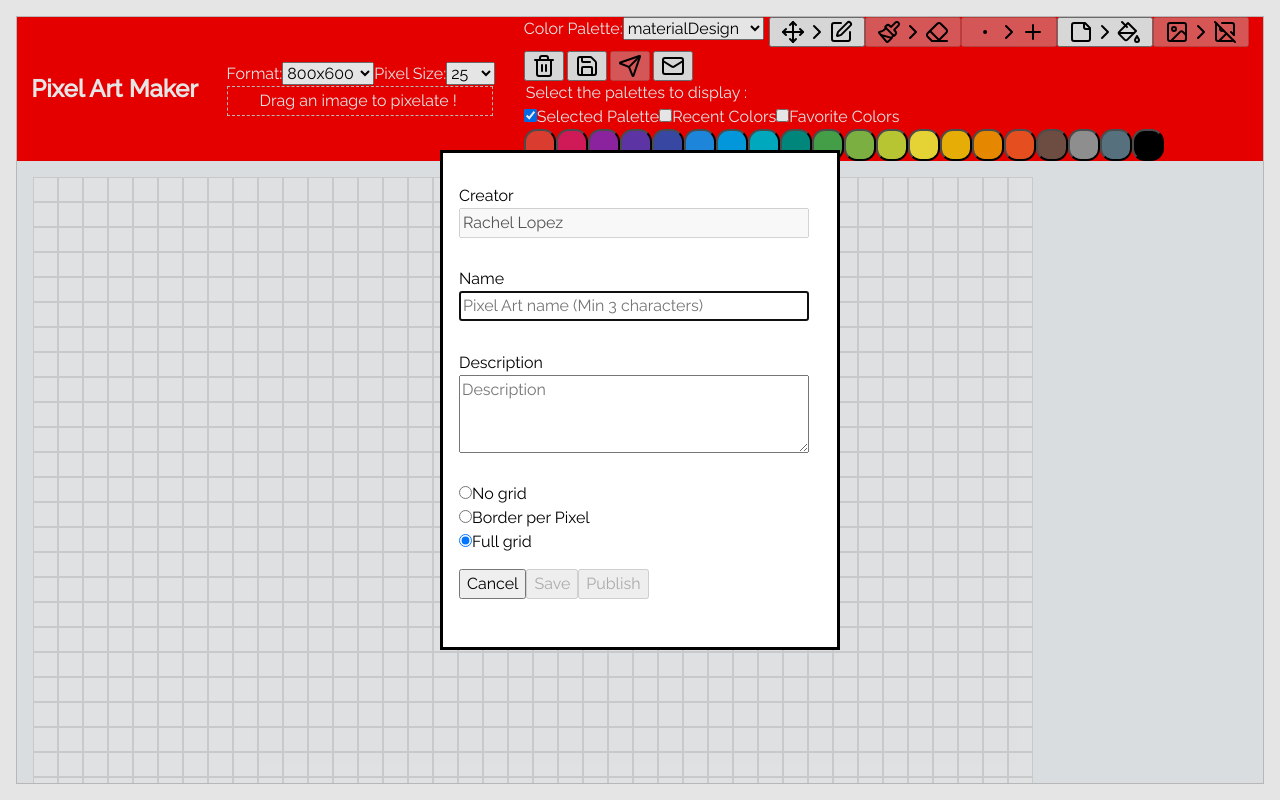
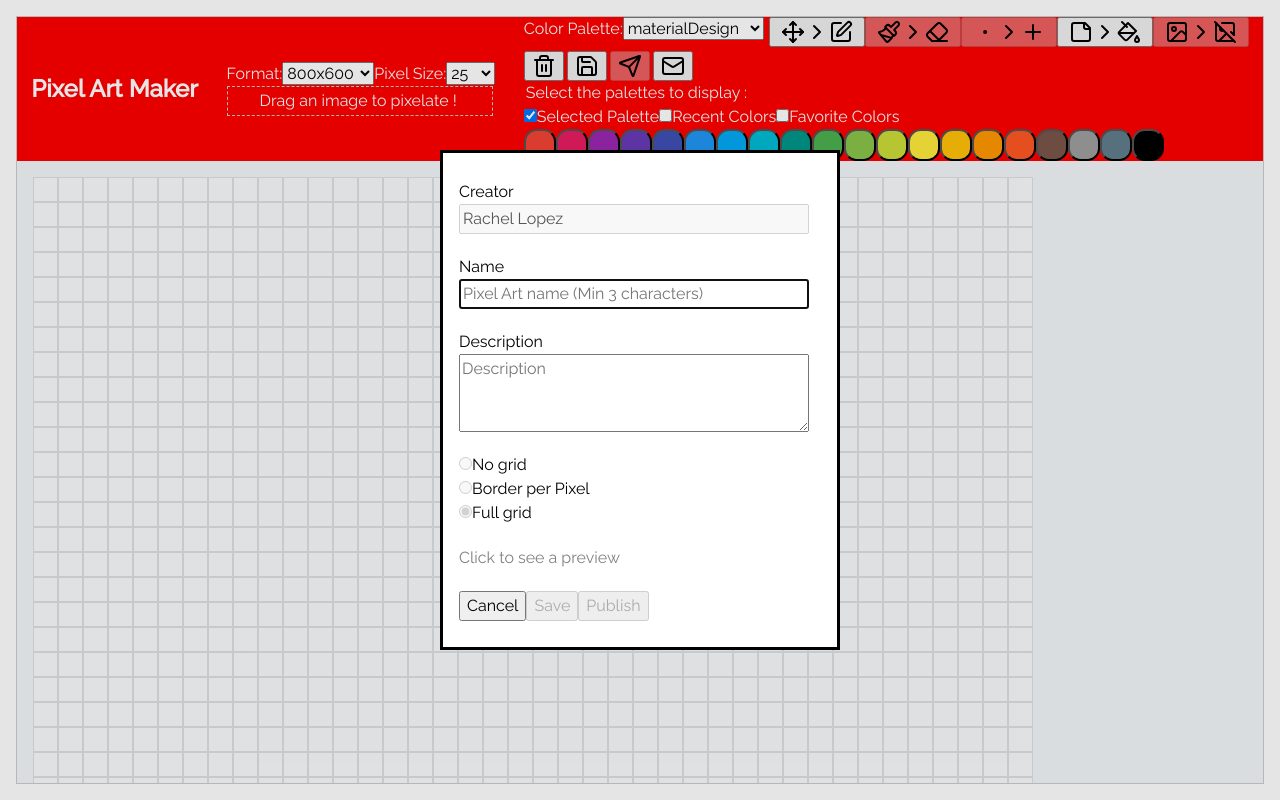
Before and after one commit to louis-stintzy/pixel-art, a React (Vite) app: page / in a window 1280 px wide. Both pictures are taken after a click on the button 586 px from the left and 66 px from the top of the page. Built offline with nearby package versions, Linux system fonts and the light colour scheme.

Commit message:
Feature : Add a preview link depending on the grid option selected (1)

```diff
--- a/src/components/Bar/OtherButtons/DescriptionModalContent.tsx
+++ b/src/components/Bar/OtherButtons/DescriptionModalContent.tsx
@@ -1,4 +1,4 @@
-import { useState } from 'react';
+import { useEffect, useState } from 'react';
 import useStore from '../../../store/store';
 import exportData from '../../../utils/exportData';
 import {
@@ -7,7 +7,6 @@ import {
   usePixelArtName,
   usePixelArtDescription,
 } from '../../../store/selector';
-import exportToPNG from '../../../utils/exportToPNG';
 import exportToSVG from '../../../utils/exportToSVG';
 
 function DescriptionModalContent() {
@@ -20,6 +19,7 @@ function DescriptionModalContent() {
   const [gridOptionSelected, setGridOptionSelected] = useState<
     'none' | 'pixel' | 'full'
   >('full');
+  const [previewUrl, setPreviewUrl] = useState<string>('');
 
   const gridOption = {
     none: 'No grid',
@@ -29,6 +29,13 @@ function DescriptionModalContent() {
 
   const handleGridOptionChange = (e: React.ChangeEvent<HTMLInputElement>) => {
     setGridOptionSelected(e.target.value as 'none' | 'pixel' | 'full');
+    if (previewUrl) URL.revokeObjectURL(previewUrl);
+    const pixelArtData = exportData();
+    const preview = exportToSVG(
+      pixelArtData,
+      e.target.value as 'none' | 'pixel' | 'full'
+    );
+    setPreviewUrl(preview);
   };
 
   const handleDescriptionFieldsChange = (
@@ -53,7 +60,10 @@ function DescriptionModalContent() {
       }
       useStore.getState().cleanPixelColors();
       const pixelArtData = exportData();
-      console.log('pixelArtData:', JSON.stringify(pixelArtData, null, 2));
+      console.log(
+        'pixelArtData after save:',
+        JSON.stringify(pixelArtData, null, 2)
+      );
       useStore.getState().resetDescriptionFields();
       useStore.getState().setIsDescriptionModalOpen(false);
       useStore
@@ -78,7 +88,10 @@ function DescriptionModalContent() {
       }
       useStore.getState().cleanPixelColors();
       const pixelArtData = exportData();
-      exportToSVG(pixelArtData, gridOptionSelected);
+      console.log(
+        'pixelArtData after publish:',
+        JSON.stringify(pixelArtData, null, 2)
+      );
       useStore.getState().resetDescriptionFields();
       useStore.getState().setIsDescriptionModalOpen(false);
       // todo : renommer SavingToast en passant des messages personnalisés
@@ -101,15 +114,34 @@ function DescriptionModalContent() {
 
   const inputContainerStyle: React.CSSProperties = {
     ...flexAndColumnDirectionStyle,
-    justifyContent: 'space-around',
+    justifyContent: 'space-between',
     width: '350px',
-    height: '400px',
+    height: '462px',
+    paddingBottom: '10px',
     position: 'relative',
   };
 
+  const previewLinkStyle: React.CSSProperties =
+    !isLogged || !user || pixelArtName.length < 3
+      ? {
+          color: 'gray',
+          cursor: 'not-allowed',
+        }
+      : {
+          color: 'blue',
+          cursor: 'pointer',
+        };
+
   return (
-    <>
     <div id="input-container" style={inputContainerStyle}>
+      <div
+        style={{
+          ...flexAndColumnDirectionStyle,
+          height: '100%',
+          justifyContent: 'space-around',
+          paddingBottom: '10px',
+        }}
+      >
         <div style={flexAndColumnDirectionStyle}>
           <label htmlFor="creator">Creator </label>
           <input type="text" id="creator" value={user?.username} disabled />
@@ -148,12 +180,16 @@ function DescriptionModalContent() {
                 value={key}
                 onChange={handleGridOptionChange}
                 checked={gridOptionSelected === key}
+                disabled={!isLogged || !user || pixelArtName.length < 3}
               />
               {value}
             </label>
           ))}
         </div>
+        <span style={previewLinkStyle}>Click to see a preview</span>
       </div>
+
+      <div>
         <button type="button" onClick={handleCancel}>
           Cancel
         </button>
@@ -171,7 +207,8 @@ function DescriptionModalContent() {
         >
           Publish
         </button>
-    </>
+      </div>
+    </div>
   );
 }
 
--- a/src/utils/exportToSVG.ts
+++ b/src/utils/exportToSVG.ts
@@ -67,11 +67,13 @@ const exportToSVG = (
   const blob = new Blob([svgData], { type: 'image/svg+xml;charset=utf-8' });
   const url = URL.createObjectURL(blob);
 
-  const link = document.createElement('a');
-  link.href = url;
-  link.download = `${pixelArtData.name}.svg`;
-  link.click();
-  URL.revokeObjectURL(url);
+  return url;
+
+  // const link = document.createElement('a');
+  // link.href = url;
+  // link.download = `${pixelArtData.name}.svg`;
+  // link.click();
+  // URL.revokeObjectURL(url);
 };
 
 export default exportToSVG;
```
Lines whose indentation alone changed are shown as unchanged.
